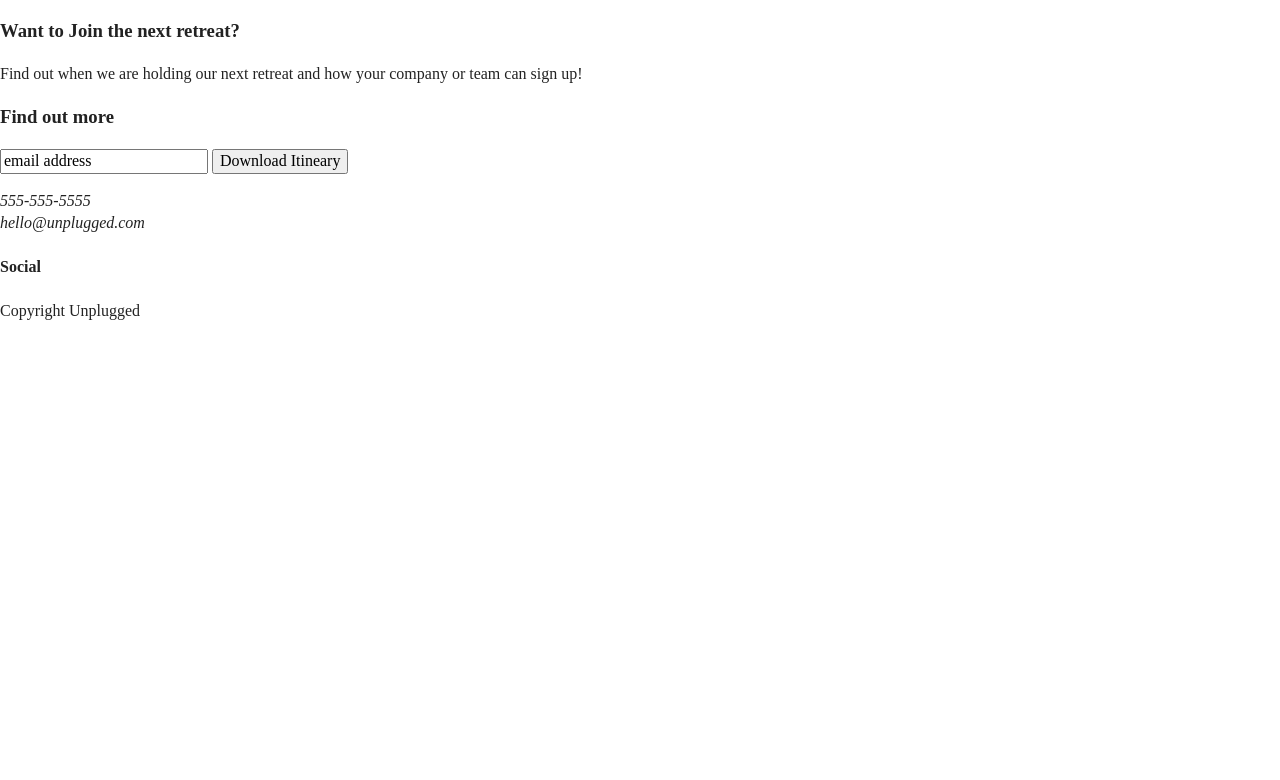
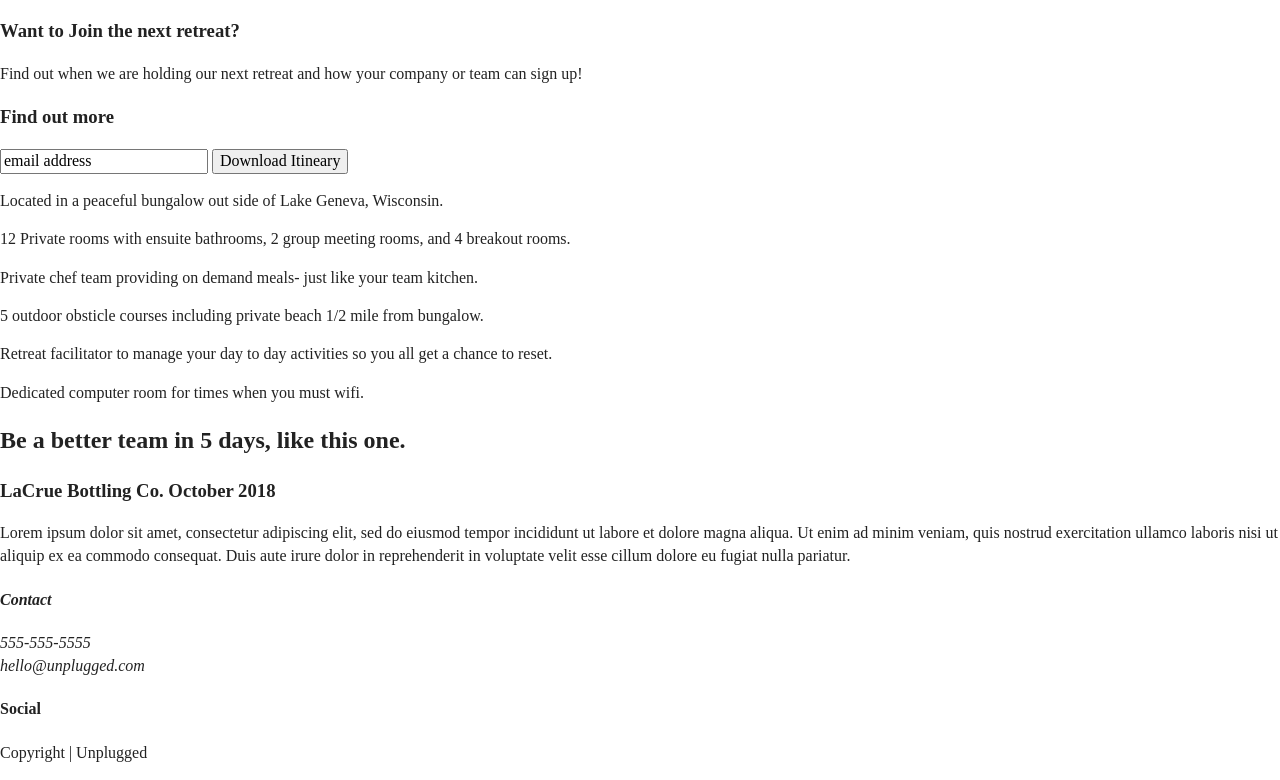
Before and after one commit to ejbrockway/unplugged-retreat, a website: page index.html in a window 1280 px wide. Shown: the part 554-1334 px from the top of the page. Before the commit the page ends 892 px from the top, so only its background shows below. Drawn offline with Linux system fonts and the light colour scheme; files that its build step writes are made by us from their sources.

Commit message:
Html completed

```diff
--- a/index.html
+++ b/index.html
@@ -65,6 +65,61 @@
         </div>
       </aside>
 
+      <section class="features">
+        <div class="content-wrapper">
+          <!-- Features Content goes here-->
+          <article>
+            <p class="fontawesome-icon"></p>
+            <p class="features-items-description">
+              Located in a peaceful bungalow out side of Lake Geneva, Wisconsin.
+            </p>
+          </article>
+          <article>
+            <p class="bed-icon"></p>
+            <p class="features-items-description">
+              12 Private rooms with ensuite bathrooms, 2 group meeting rooms, and 4 breakout rooms.
+            </p>
+          </article>
+          <article>
+            <p class="forkknife-icon"></p>
+            <p class="features-items-description">
+              Private chef team providing on demand meals- just like your team kitchen.
+            </p>
+          </article>
+          <article>
+            <p class="footprints-icon"></p>
+            <p class="features-items-description">
+              5 outdoor obsticle courses including private beach 1/2 mile from bungalow.
+            </p>
+          </article>
+          <article>
+            <p class="smileyface-icon"></p>
+            <p class="features-items-description">
+              Retreat facilitator to manage your day to day activities so you all get a chance to reset.
+            </p>
+          </article>
+          <article>
+            <p class="wifi-icon"></p>
+            <p class="features-items-description"> Dedicated computer room for times when you must wifi.
+            </p>
+          </article>
+        </div>
+      </section>
+
+      <section class="reveiws">
+        <div class="content-wrapper">
+          <h2>Be a better team in 5 days, like this one.</h2>
+          <arcticle>
+            <div>
+            <h3>LaCrue Bottling Co. October 2018</h3>
+            <p class="reviews-description">
+              Lorem ipsum dolor sit amet, consectetur adipiscing elit, sed do eiusmod tempor incididunt ut labore et dolore magna aliqua. Ut enim ad minim veniam, quis nostrud exercitation ullamco laboris nisi ut aliquip ex ea commodo consequat. Duis aute irure dolor in reprehenderit in voluptate velit esse cillum dolore eu fugiat nulla pariatur.
+            </p>
+          </div>
+          </article>
+        </div>
+      </section>
+
   </main> <!--main wrapper -->
 
   <footer>
@@ -72,6 +127,7 @@
       <div class="footer-content">
           <div class="contact">
             <address>
+              <h4>Contact</h4>
               <p>
               555-555-5555 <br>
               hello@unplugged.com
@@ -96,7 +152,7 @@
     </div> <!-- footer content wrapper ends -->
 
     <div class="copyight">
-      <p>Copyright Unplugged</p>
+      <p>Copyright | Unplugged</p>
     </div>
   </footer>
 
```
